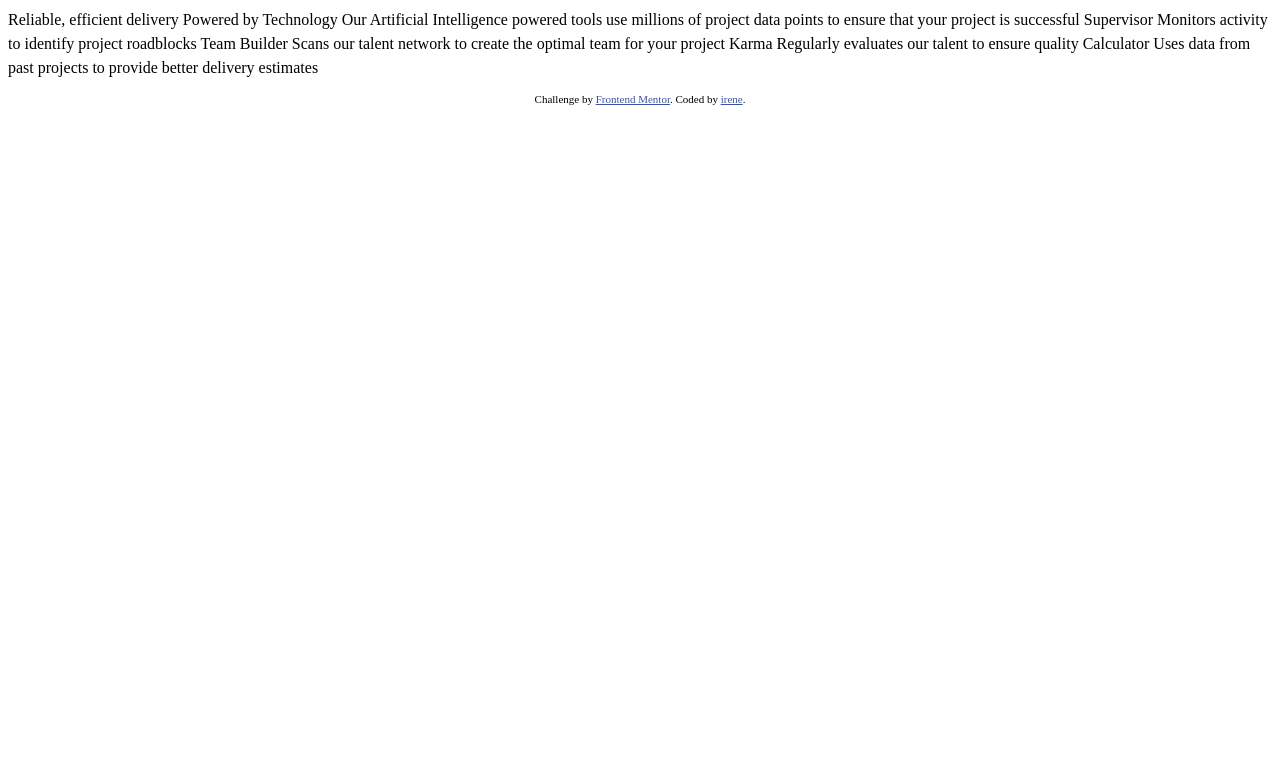
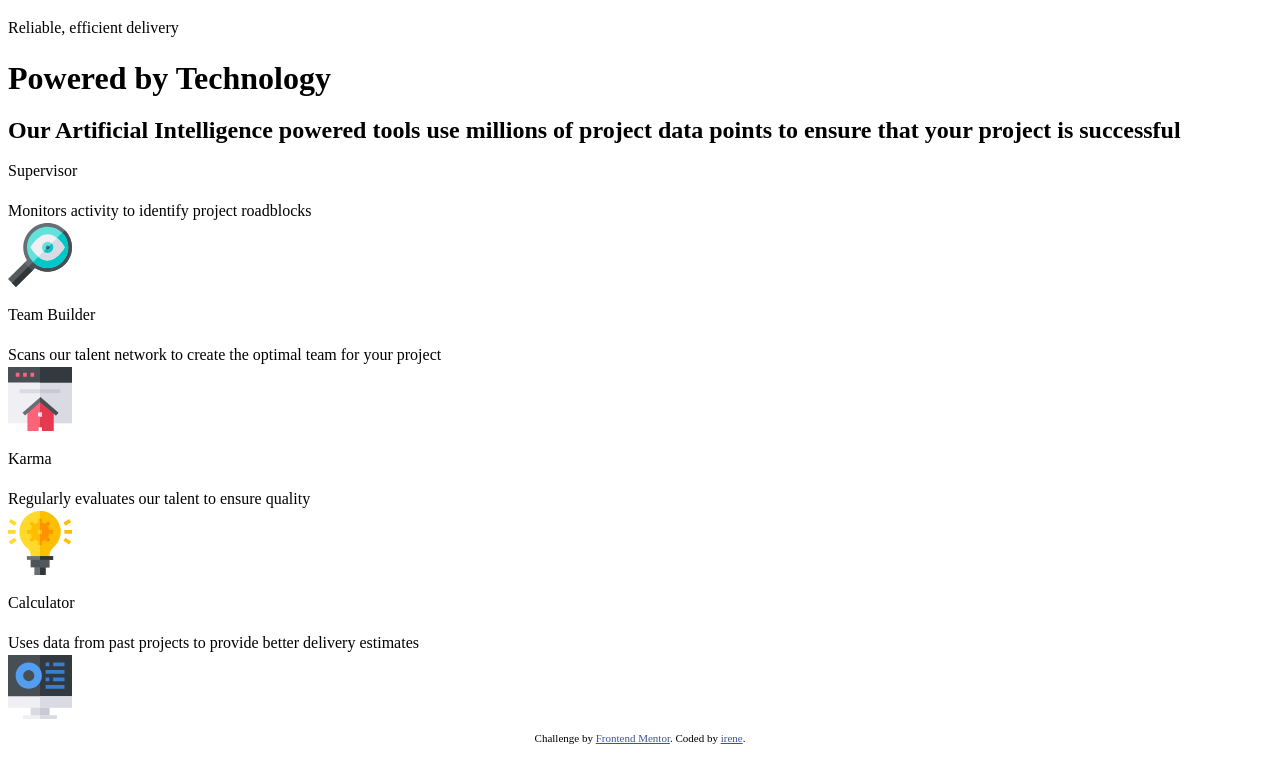
Before and after one commit to irene-panis/fem-fourcards, a plain HTML site: page index.html in a window 1280 px wide. Drawn offline with Linux system fonts and the light colour scheme.

Commit message:
create html structure

```diff
--- a/index.html
+++ b/index.html
@@ -16,24 +16,43 @@
   </style>
 </head>
 <body>
+  <main>
+    <div class="text">
+      <div class="headers">
+        <p>Reliable, efficient delivery</p>
+        <h1>Powered by Technology</h1>
+      </div>
+      <div class="subheader">
+        <h2>Our Artificial Intelligence powered tools use millions of project data points to ensure that your project is successful</h2>
+      </div>
+    </div>
 
-  Reliable, efficient delivery
-  Powered by Technology
+    <div class="card-container">
+      <div class="card supervisor-card">
+        <p class="card-title">Supervisor</p>
+        <p class="card-desc">Monitors activity to identify project roadblocks</p>
+        <img src="images/icon-supervisor.svg"/>
+      </div>
 
-  Our Artificial Intelligence powered tools use millions of project data points
-  to ensure that your project is successful
+      <div class="card teambuilder-card">
+        <p class="card-title">Team Builder</p>
+        <p class="card-desc">Scans our talent network to create the optimal team for your project</p>
+        <img src="images/icon-team-builder.svg"/>
+      </div>
 
-  Supervisor
-  Monitors activity to identify project roadblocks
+      <div class="card karma-card">
+        <p class="card-title">Karma</p>
+        <p class="card-desc">Regularly evaluates our talent to ensure quality</p>
+        <img src="images/icon-karma.svg"/>
+      </div>
 
-  Team Builder
-  Scans our talent network to create the optimal team for your project
-
-  Karma
-  Regularly evaluates our talent to ensure quality
-
-  Calculator
-  Uses data from past projects to provide better delivery estimates
+      <div class="card calculator-card">
+        <p class="card-title">Calculator</p>
+        <p class="card-desc">Uses data from past projects to provide better delivery estimates</p>
+        <img src="images/icon-calculator.svg"/>
+      </div>
+    </div>
+  </main>
 
 
   <footer>
```
